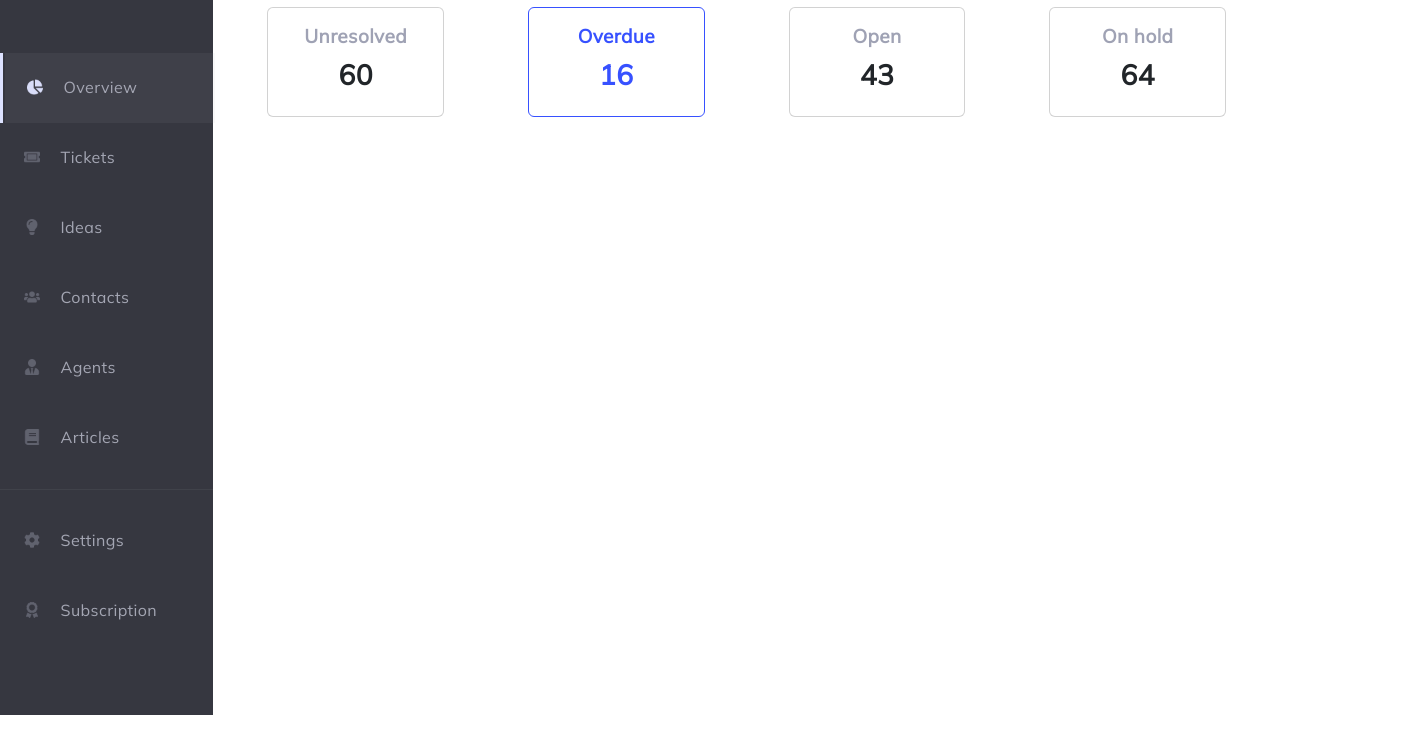
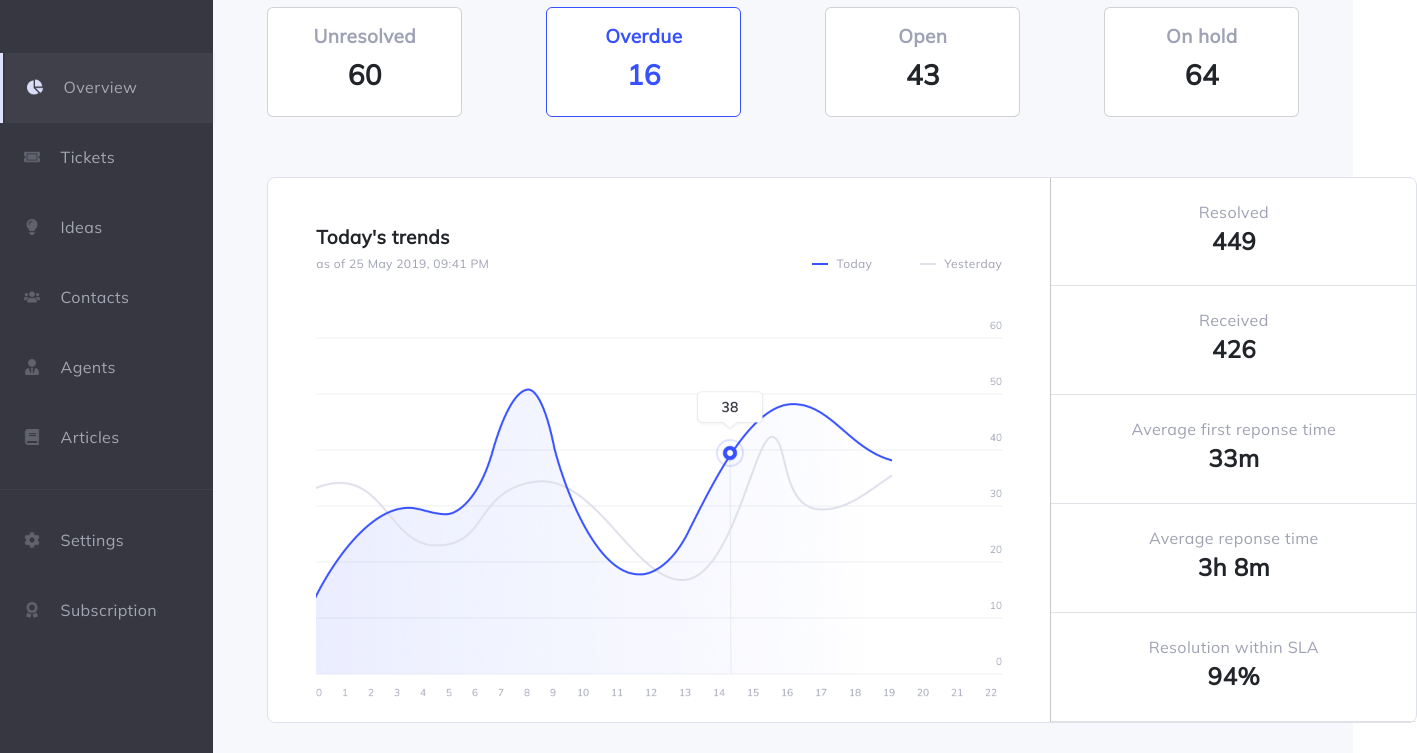
Before and after one commit to Tisa-Pri/Bootstrap-INM320, a website: page public/index.html in a window 1280 px wide. Shown: the part 85-838 px from the top of the page, 1417 px wide, since content can reach past the window. Before the commit the page ends 800 px from the top, so only its background shows below. Drawn offline with nearby package versions, Linux system fonts and the light colour scheme.

Commit message:
hahyunsecond

```diff
--- /dev/null
+++ b/public/assets/css/style.scss
@@ -0,0 +1,93 @@
+$font-color: #9FA2B4;
+$text-blue: #3751FF;
+
+.main {
+    font-family: Mulish;
+    line-height: normal;
+    letter-spacing: 0.4px;
+}
+.sidebar-font{
+    color: #A4A6B3;
+    font-size: 16px;
+}
+.sidebar {
+    background-color: #363740;
+}
+.container {
+  background-color:#F7F8FC;
+}
+.nav-item {
+    border-left: 3px solid #DDE2FF;
+}
+.selected {
+    background-color: $font-color;
+    opacity: 0.08;
+    margin-left: -22px;
+}
+.dash {
+    color: #A4A6B3;
+}
+.card {
+  margin: 30px;
+  border-radius: 8px;
+  border: 1px solid #dfe0eb;
+}
+.text-grey {
+  color: $font-color;
+  font-size: 19px;
+  font-weight: bold;
+  letter-spacing: 0.4px;
+  margin: 0;
+}
+.card-title {
+  font-weight: bold;
+}
+.card-title1{
+  font-weight: bold;
+  font-size: 19px;
+  font-style: normal;
+  font-weight: 700;
+}
+.card-text {
+  margin-bottom: 10px;
+}
+#card2 {
+  border-color: $text-blue;
+}
+#overdue, #sixteen {
+  color: $text-blue;
+}
+.card3 {
+  width: 1150px;
+  height: 546px;
+  flex-shrink: 0;
+  margin: 30px;
+  border-radius: 8px;
+  border: 1px solid #dfe0eb;
+  flex-direction: column;
+  background-color: white;
+}
+.text-grey1 {
+  font-size: 12px;
+  font-style: normal;
+  font-weight: 400;
+  color: $font-color;
+}
+
+.legend-bar {
+  width: 16px;
+  height: 2px;
+}
+
+.legend-text{
+  font-size: 12px;
+  color: $font-color;
+}
+.mbt {
+  font-size: 16px;
+  color: $font-color;
+}
+.mbt2 {
+  font-size: 24px;
+  font-weight: bold;
+}
--- a/public/index.html
+++ b/public/index.html
@@ -22,8 +22,8 @@
   <body>
       <header>
       </header>
-
-      <main class="main d-flex" style="height: 100%; min-height: 100vh;">
+      <!-- Sidebar -->
+      <main class="main d-flex" style="height: 100%; min-height: 100vh; background-color: #f7f8fc;">
         <div class="sidebar d-flex flex-column flex-shrink-0 col-md-2">
           <a class="d-flex align-items-center text-white text-decoration-none pb-4" style="margin: 32px">
             <img src="assets/images/logo.png" width="32px" height="32px"/>
@@ -66,10 +66,10 @@
             </li>
           </ul>
         </div>
-
+        <!--Overview-->
         <div class="container">
           <div class="d-flex flex-grow-1">
-              <span class="fs-4 p-3">Overview</span>
+              <span class="fs-4 p-3 font-weight-bold">Overview</span>
           </div>
 
           <div class="container">
@@ -108,8 +108,63 @@
                 </div>
             </div>
         </div>
+        <!--Today's Trend-->
+        <div class="container">
+          <div class="row"></div>
+            <div class="card3">
+              <div class="d-flex" style="height: 100%;">
+                <div class="text-left pt-5 ps-5 pe-5 pb-2">
+                  <h3 class="card-title1">Today's trends</h3>
+                  <div class="d-flex justify-content-between mb-5">
+                    <p class="text-grey1 m-0">as of 25 May 2019, 09:41 PM</p>
+                    <div class="d-flex">
+                      <div class="d-flex align-items-center me-5">
+                        <div class="me-2 legend-bar" style="background-color: #3751FF;"></div>
+                        <p class="m-0 legend-text">Today</p>
+                      </div>
+                      <div class="d-flex align-items-center">
+                        <div class="me-2 legend-bar" style="background-color: #DFE0EB;"></div>
+                        <p class="m-0 legend-text">Yesterday</p>
+                      </div>
+                    </div>
+                  </div>
+                  <img src="assets/images/full graph.png" alt="graph" width="686px" height="380px">
+                </div>
+                <div class="d-flex">
+                  <div class="vr"></div>
+                </div>
+                <div class="d-flex w-100 flex-column" style="height: 100%">
+                  <div class="p-4 border-bottom justify-content-between" style="flex: 1;">
+                    <p class="mbt text-center mb-1">Resolved</p>
+                    <p class="mbt2 text-center m-0">449</p>
+                  </div>
 
-      </div>
+                  <div class="p-4 border-bottom" style="flex: 1;">
+                    <p class="mbt text-center mb-1">Received</p>
+                    <p class="mbt2 text-center m-0">426</p>
+                  </div>
+
+                  <div class="p-4 border-bottom" style="flex: 1;">
+                    <p class="mbt text-center mb-1">Average first reponse time</p>
+                    <p class="mbt2 text-center m-0">33m</p>
+                  </div>
+
+                  <div class="p-4 border-bottom" style="flex: 1;">
+                    <p class="mbt text-center mb-1">Average reponse time</p>
+                    <p class="mbt2 text-center m-0">3h 8m</p>
+                  </div>
+
+                  <div class="p-4 border-bottom" style="flex: 1;">
+                    <p class="mbt text-center mb-1">Resolution within SLA</p>
+                    <p class="mbt2 text-center m-0">94%</p>
+                  </div>
+
+                </div>
+              </div>
+            </div>
+          </div>
+        </div>
+
       </main>
 
 
```
Also changed, not shown: package.json (+6 -2 lines), public/assets/css/style.css, public/assets/images/full graph.png (added), 5 other files.
